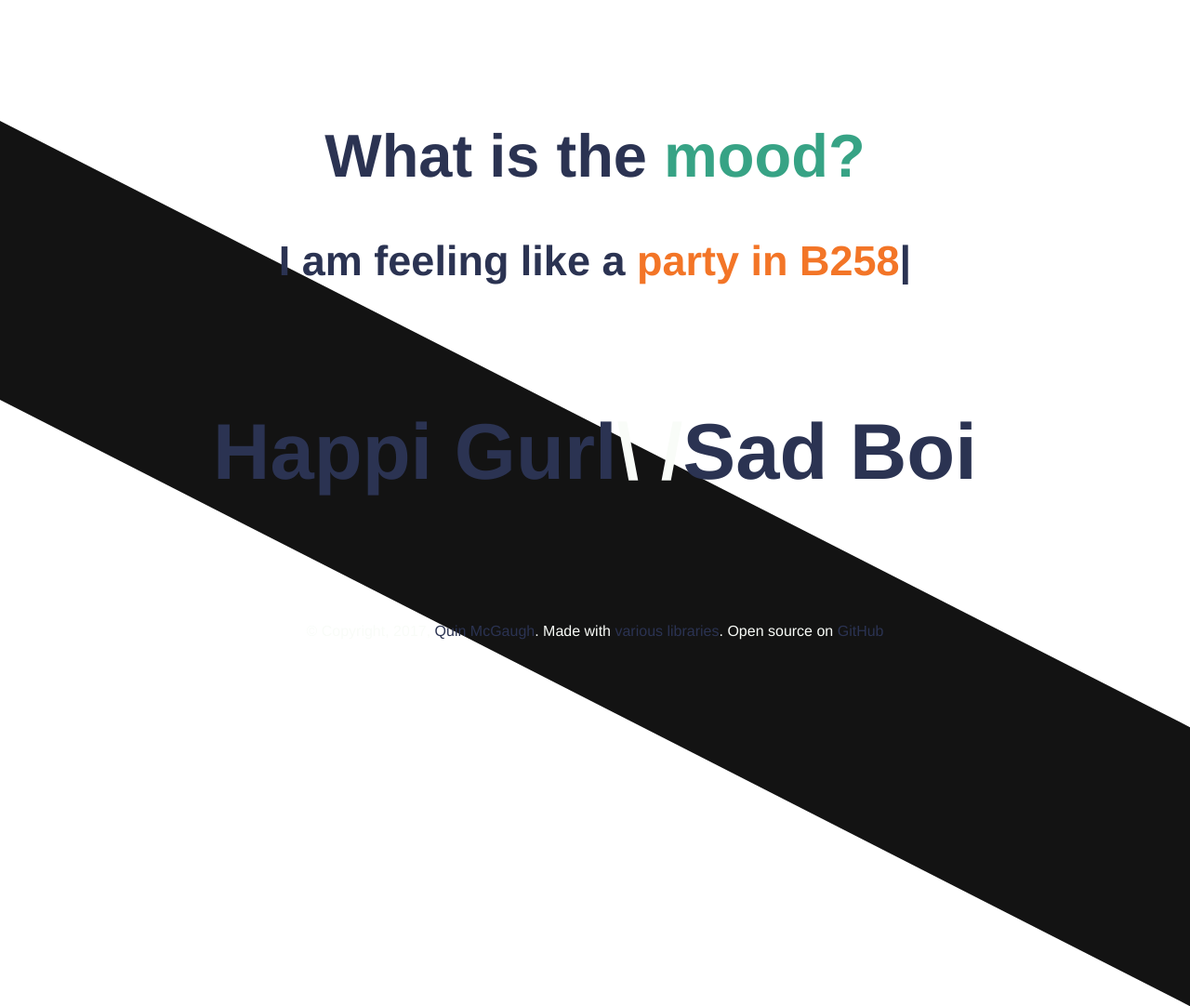
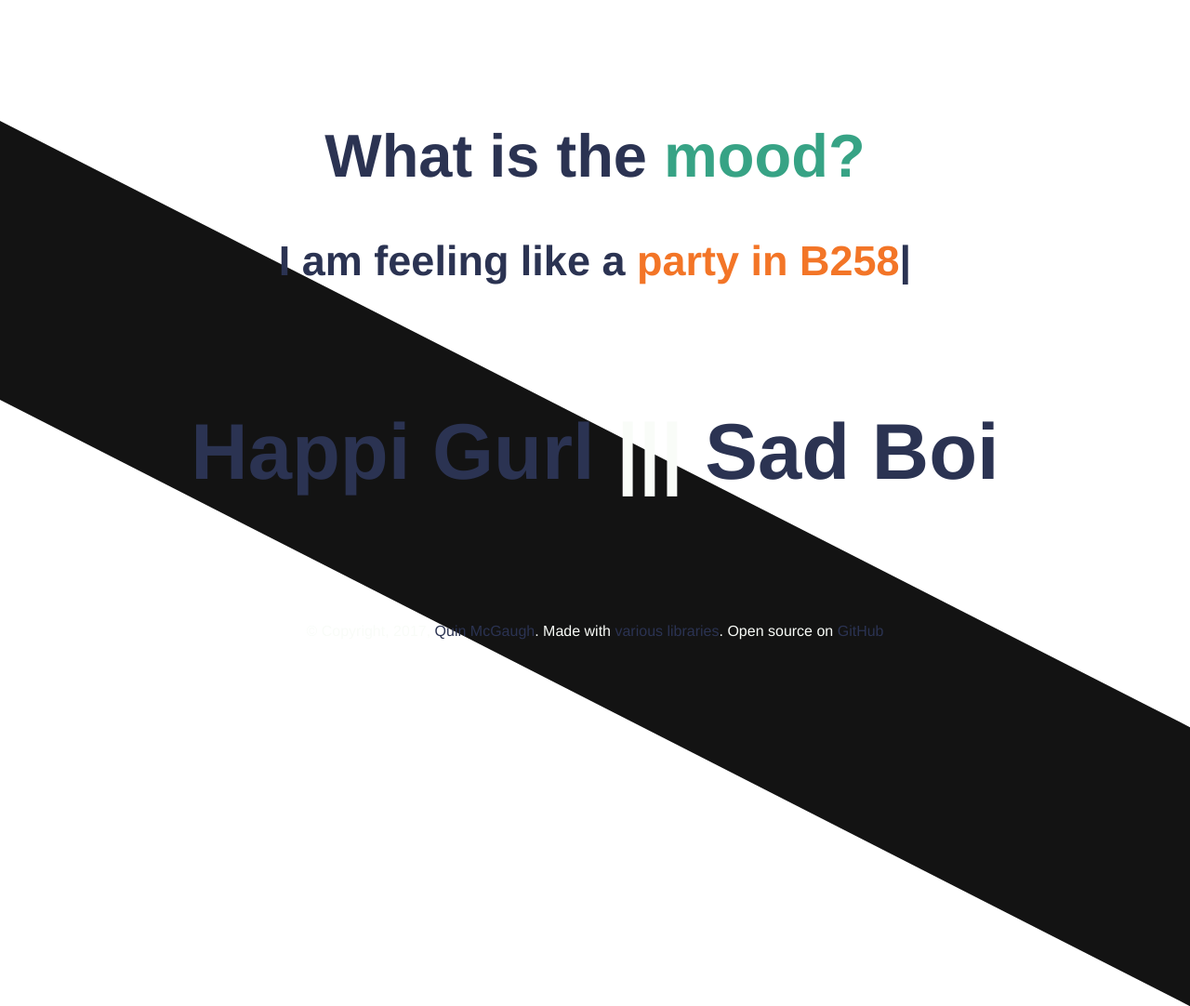
Before and after one commit to quinmcg/outdated-website, a plain HTML site: page index.html in a window 1280 px wide. Shown: the whole page at 93% size. Drawn offline with Linux system fonts and the light colour scheme.

Commit message:
Update index.html

```diff
--- a/index.html
+++ b/index.html
@@ -160,7 +160,7 @@
         </div>
 
         <div class="links">
-            <p class="options" id="breakers"> <a href="#" class="clickable" data-click="https://open.spotify.com/user/nickyjohnson/playlist/08wrHht9bUQA6CE3qb1Kyd?si=ZHStas2gRmOyyparpVqmKw">Happi Gurl</a>\      /<a href="#" class = "clickable" data-click="https://open.spotify.com/user/q.mcg/playlist/4UzxhrRymFrjWSUI7ss4ye?si=_MfivorHS8GhFTR4LrNh6w">Sad Boi</a>
+            <p class="options" id="breakers"> <a href="#" class="clickable" data-click="https://open.spotify.com/user/nickyjohnson/playlist/08wrHht9bUQA6CE3qb1Kyd?si=ZHStas2gRmOyyparpVqmKw">Happi Gurl</a> ||| <a href="#" class = "clickable" data-click="https://open.spotify.com/user/q.mcg/playlist/4UzxhrRymFrjWSUI7ss4ye?si=_MfivorHS8GhFTR4LrNh6w">Sad Boi</a>
             </p>
         </div>
         <div class="copyright-container" id="copyright">
```
